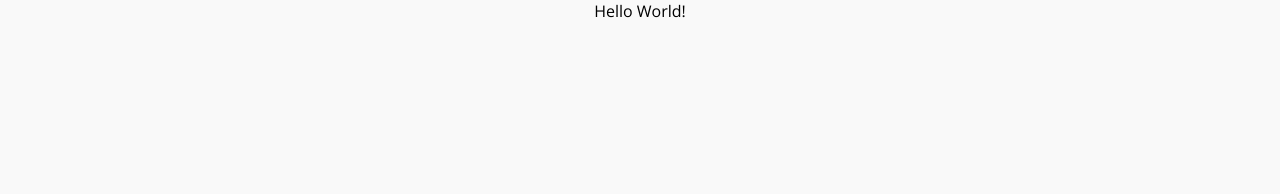
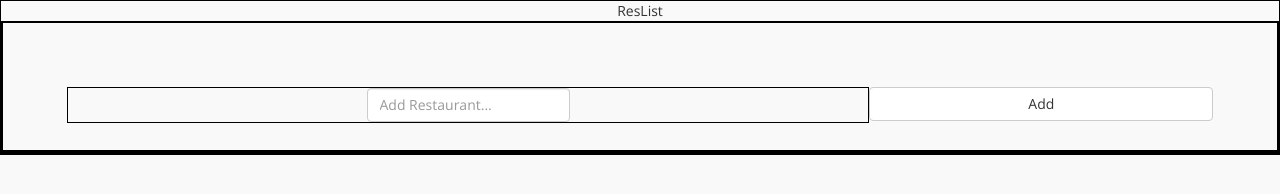
Before and after one commit to hankcouture/reslist, a website: page client/index.html at #!/home in a window 1280 px wide. Drawn offline with nearby package versions, Linux system fonts and the light colour scheme; some packages are replaced by stand-ins of ours.

Commit message:
added bootstrap and simple form input/list display

```diff
--- a/client/app/controllers.js
+++ b/client/app/controllers.js
@@ -2,5 +2,13 @@ var home = angular.module('reslist.home', [])
 
 home.controller('HomeController', ['$scope', '$http', '$state', function($scope, $http, $state) {
 
+	$scope.searchValue = '';
+	$scope.resList = []
+
+	$scope.addRestaurant = function(value) {
+		$scope.searchValue = '';
+		$scope.resList.push({ name: value })
+	}
+
 
 }])
--- a/client/app/views/home.html
+++ b/client/app/views/home.html
@@ -1,3 +1,18 @@
-<div>
-	Hello World!
+<nav>
+	ResList
+</nav>
+<div class="container-fluid">
+	<div class="row">
+		<form class="form-inline" ng-submit="addRestaurant( searchValue )">
+		  <div class="form-group" id="mobile-input">
+		    <input type="text" class="form-control" ng-model="searchValue" placeholder="Add Restaurant...">
+		  </div>
+		  <button type="submit" class="btn btn-default" id="mobile-submit">Add</button>
+		</form>
+	</div>
+	<div class="row">
+		<div class="restaurant" ng-repeat="res in resList">
+			<span>{{ res.name }}</span>
+		</div>
+	</div>
 </div>
--- a/client/index.html
+++ b/client/index.html
@@ -6,6 +6,7 @@
     <title>ResList</title>
     <link href='https://fonts.googleapis.com/css?family=Open+Sans:400,700,800,300' rel='stylesheet' type='text/css'>
     <link href="https://maxcdn.bootstrapcdn.com/font-awesome/4.5.0/css/font-awesome.min.css" rel="stylesheet" integrity="sha256-3dkvEK0WLHRJ7/Csr0BZjAWxERc5WH7bdeUya2aXxdU= sha512-+L4yy6FRcDGbXJ9mPG8MT/3UCDzwR9gPeyFNMCtInsol++5m3bk2bXWKdZjvybmohrAsn3Ua5x8gfLnbE1YkOg==" crossorigin="anonymous">
+    <link href="https://maxcdn.bootstrapcdn.com/bootstrap/3.3.6/css/bootstrap.min.css" rel="stylesheet" integrity="sha256-7s5uDGW3AHqw6xtJmNNtr+OBRJUlgkNJEo78P4b0yRw= sha512-nNo+yCHEyn0smMxSswnf/OnX6/KwJuZTlNZBjauKhTK0c+zT+q5JOCx0UFhXQ6rJR9jg6Es8gPuD2uZcYDLqSw==" crossorigin="anonymous">
     <link rel="stylesheet" type="text/css" href="style.css" />
   </head>
   <body>
--- a/client/style.css
+++ b/client/style.css
@@ -4,3 +4,21 @@ body {
 	background-color: #f9f9f9;
 	text-align: center;
 }
+
+div {
+	border: 1px solid black;
+}
+
+form {
+	padding: 5%;
+}
+
+#mobile-input {
+	width: 70%;
+	float: left;
+}
+
+#mobile-submit {
+	width: 30%;
+	float: left;
+}
```
